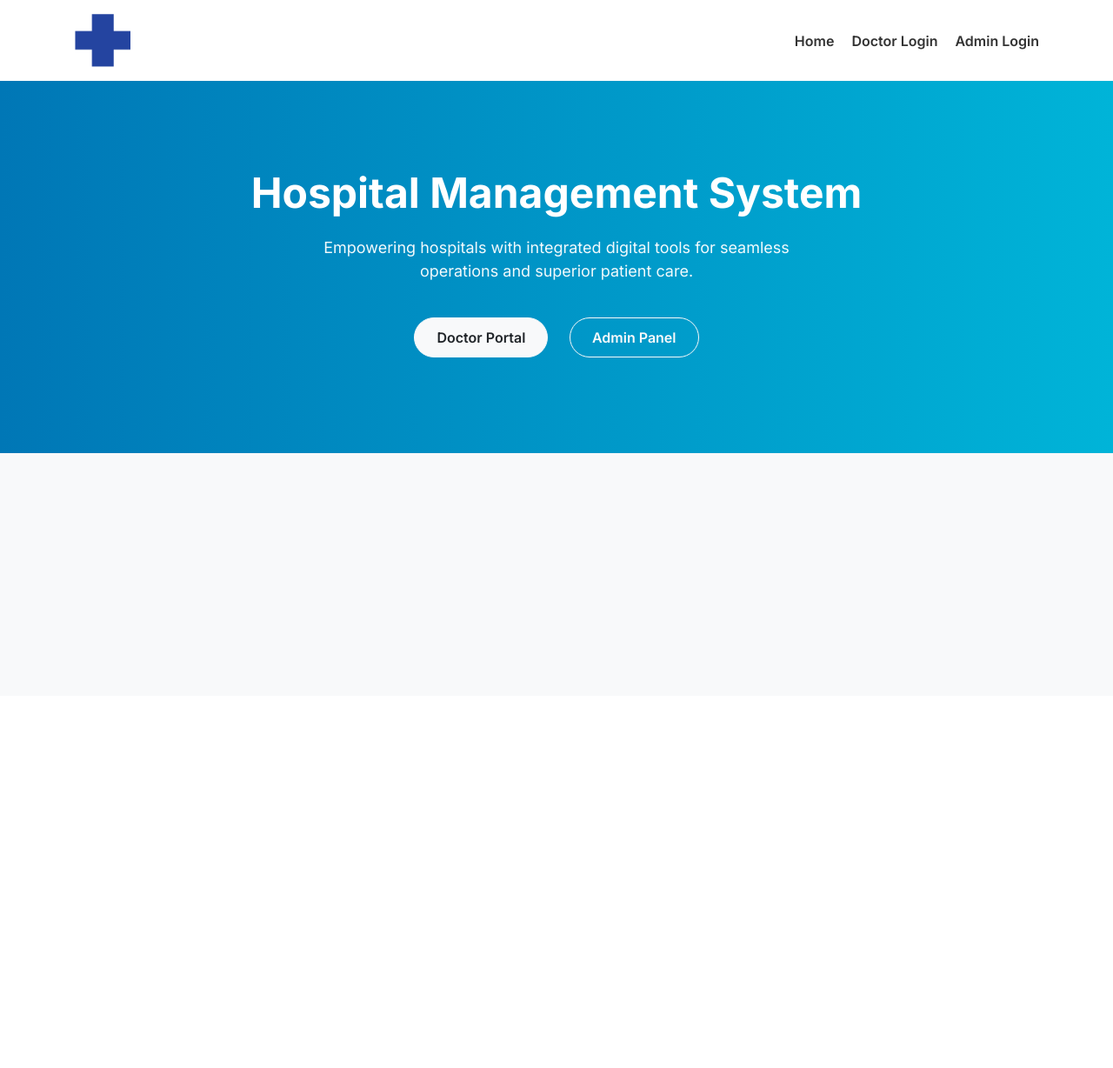
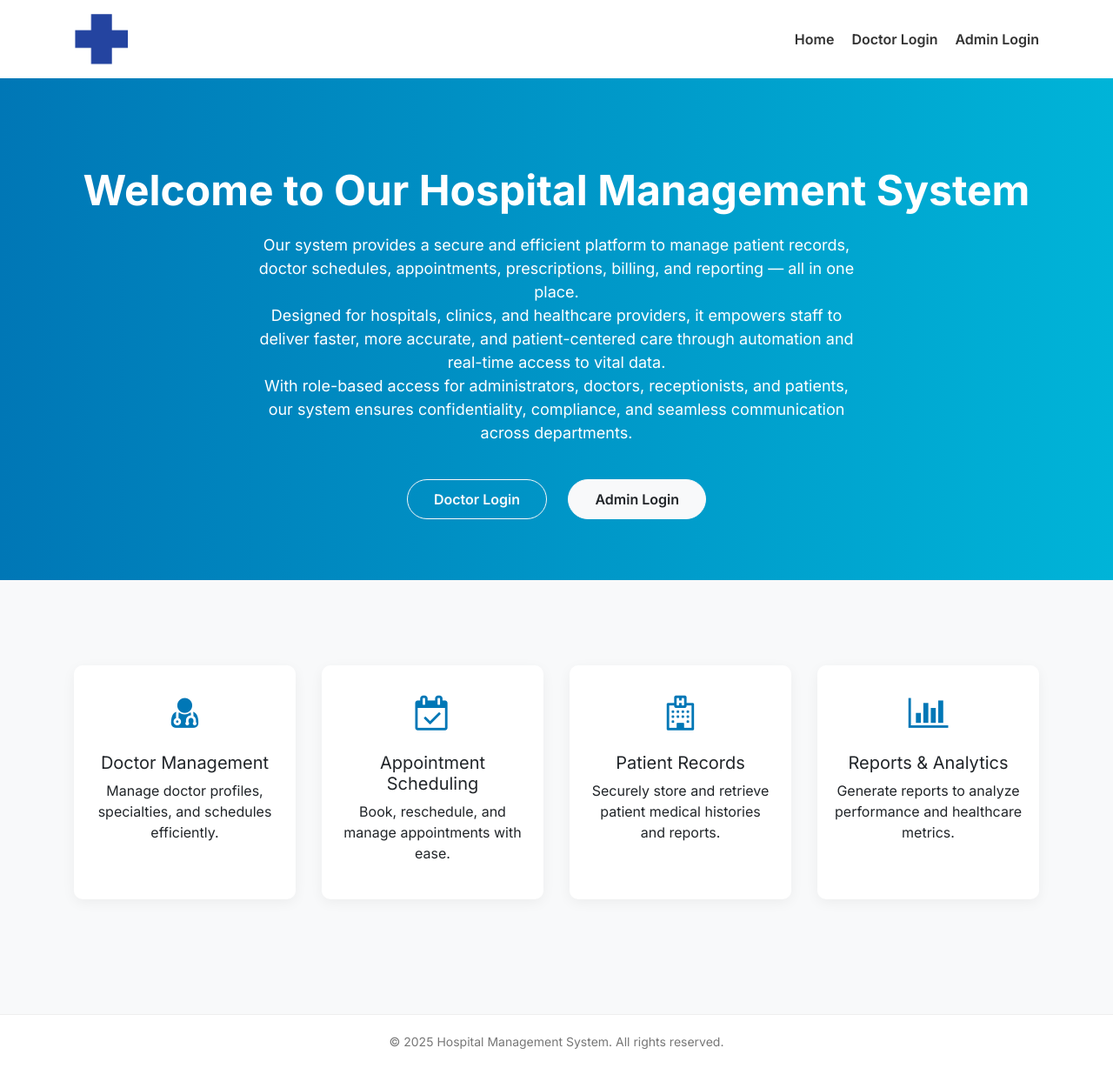
Before and after one commit to sengchhunyeang/Hospital-Application, a PHP site: page / in a window 1280 px wide. Shown: the whole page at 87% size. Before the commit the page ends 521 px from the top, so only its background shows below. Run offline with PHP 8.4, Linux system fonts and the light colour scheme.

Commit message:
edit index page

```diff
--- a/index.php
+++ b/index.php
@@ -2,17 +2,18 @@
 <html lang="en">
 <head>
   <meta charset="UTF-8" />
-    <meta name="viewport" content="width=device-width, initial-scale=1.0"/>
-    <meta http-equiv="X-UA-Compatible" content="ie=edge"/>
+  <meta name="viewport" content="width=device-width, initial-scale=1.0" />
+  <meta http-equiv="X-UA-Compatible" content="ie=edge" />
   <title>Hospital Management System</title>
   <link rel="shortcut icon" href="assets/images/logo/right.png" type="image/x-icon" />
 
   <!-- Google Font -->
-    <link href="https://fonts.googleapis.com/css2?family=Inter:wght@400;600;700&display=swap" rel="stylesheet"/>
+  <link href="https://fonts.googleapis.com/css2?family=Inter:wght@400;600;700&display=swap" rel="stylesheet" />
 
-    <!-- Bootstrap CSS -->
+  <!-- Bootstrap 4 -->
   <link rel="stylesheet" href="assets/css/bootstrap-4.1.3.min.css" />
   <link rel="stylesheet" href="assets/css/font-awesome-4.7.0.min.css" />
+  <link rel="stylesheet" href="https://cdnjs.cloudflare.com/ajax/libs/animate.css/4.1.1/animate.min.css" />
 
   <style>
     body {
@@ -45,15 +46,11 @@
       gap: 20px;
     }
 
-        .nav-menu li {
-            display: inline;
-        }
-
     .nav-menu a {
       text-decoration: none;
       font-weight: 600;
       color: #333;
-            transition: color 0.3s;
+      transition: all 0.3s ease;
     }
 
     .nav-menu a:hover {
@@ -63,8 +60,9 @@
     .banner {
       background: linear-gradient(to right, #0077b6, #00b4d8);
       color: white;
-            padding: 100px 20px;
+      padding: 100px 20px 60px;
       text-align: center;
+      position: relative;
     }
 
     .banner h1 {
@@ -75,15 +73,9 @@
 
     .banner p {
       font-size: 18px;
-            max-width: 600px;
+      max-width: 700px;
       margin: auto;
       opacity: 0.95;
-        }
-
-        .btn-rounded {
-            border-radius: 50px;
-            padding: 10px 25px;
-            font-weight: 600;
     }
 
     .login-buttons {
@@ -92,17 +84,48 @@
 
     .login-buttons .btn {
       margin: 10px;
+      border-radius: 50px;
+      padding: 10px 30px;
+      font-weight: 600;
+      transition: all 0.3s ease;
     }
 
-        .modal-header {
-            background-color: #0077b6;
-            color: white;
-            border-top-left-radius: .3rem;
-            border-top-right-radius: .3rem;
+    .login-buttons .btn:hover {
+      transform: scale(1.05);
     }
 
-        .modal-footer {
-            border-top: none;
+    .features {
+      margin-top: 50px;
+    }
+
+    .feature-box {
+      background: #fff;
+      padding: 25px 20px;
+      border-radius: 10px;
+      box-shadow: 0 4px 15px rgba(0,0,0,0.05);
+      transition: all 0.3s ease;
+      height: 100%;
+    }
+
+    .feature-box:hover {
+      transform: translateY(-8px);
+      box-shadow: 0 8px 25px rgba(0,0,0,0.1);
+    }
+
+    .feature-icon {
+      font-size: 40px;
+      color: #0077b6;
+      margin-bottom: 15px;
+    }
+
+    footer {
+      background-color: #ffffff;
+      text-align: center;
+      padding: 20px 0;
+      margin-top: 60px;
+      font-size: 14px;
+      color: #777;
+      border-top: 1px solid #eee;
     }
   </style>
 </head>
@@ -116,10 +139,10 @@
 </div>
 
 <!-- Header -->
-<header class="header-area">
+<header>
   <div class="container d-flex justify-content-between align-items-center">
     <a href="index.php">
-            <img src="assets/images/logo/right.png" alt="Logo" height="63">
+      <img src="assets/images/logo/right.png" alt="Logo" height="60">
     </a>
     <ul class="nav-menu">
       <li><a href="index.php">Home</a></li>
@@ -132,68 +155,63 @@
 <!-- Banner -->
 <section class="banner">
   <div class="container">
-        <h1>Hospital Management System</h1>
-        <p>Empowering hospitals with integrated digital tools for seamless operations and superior patient care.</p>
-        <div class="login-buttons">
-            <button class="btn btn-light btn-rounded" data-toggle="modal" data-target="#doctorLoginModal">Doctor Portal</button>
-            <button class="btn btn-outline-light btn-rounded" data-toggle="modal" data-target="#adminLoginModal">Admin Panel</button>
+    <h1 class="animate__animated animate__fadeInDown">Welcome to Our Hospital Management System</h1>
+    <p class="animate__animated animate__fadeInUp">
+      Our system provides a secure and efficient platform to manage patient records, doctor schedules, appointments, prescriptions, billing, and reporting — all in one place.
+    </p>
+    <p class="animate__animated animate__fadeInUp">
+      Designed for hospitals, clinics, and healthcare providers, it empowers staff to deliver faster, more accurate, and patient-centered care through automation and real-time access to vital data.
+    </p>
+    <p class="animate__animated animate__fadeInUp">
+      With role-based access for administrators, doctors, receptionists, and patients, our system ensures confidentiality, compliance, and seamless communication across departments.
+    </p>
+    <div class="login-buttons animate__animated animate__fadeInUp">
+      <a href="backend/doc/index.php" class="btn btn-outline-light">Doctor Login</a>
+      <a href="backend/admin/index.php" class="btn btn-light">Admin Login</a>
     </div>
   </div>
 </section>
 
-<!-- Doctor Login Modal -->
-<div class="modal fade" id="doctorLoginModal" tabindex="-1" role="dialog" aria-labelledby="doctorLoginModalLabel" aria-hidden="true">
-  <div class="modal-dialog modal-dialog-centered" role="document">
-    <form class="modal-content" action="backend/doc/index.php" method="post">
-      <div class="modal-header">
-        <h5 class="modal-title">Doctor Login</h5>
-        <button type="button" class="close text-white" data-dismiss="modal" aria-label="Close">
-          <span>&times;</span>
-        </button>
-      </div>
-      <div class="modal-body px-4">
-        <div class="form-group">
-          <label for="docUsername">Username</label>
-          <input type="text" class="form-control" name="username" id="docUsername" aria-label="Doctor Username" required/>
-        </div>
-        <div class="form-group">
-          <label for="docPassword">Password</label>
-          <input type="password" class="form-control" name="password" id="docPassword" aria-label="Doctor Password" required/>
+<!-- Features Section -->
+<section class="features py-5">
+  <div class="container">
+    <div class="row text-center">
+      <div class="col-md-3 mb-4">
+        <div class="feature-box">
+          <div class="feature-icon"><i class="fa fa-user-md"></i></div>
+          <h5>Doctor Management</h5>
+          <p>Manage doctor profiles, specialties, and schedules efficiently.</p>
         </div>
       </div>
-      <div class="modal-footer px-4">
-        <button type="submit" class="btn btn-primary btn-rounded w-100">Login</button>
-      </div>
-    </form>
+      <div class="col-md-3 mb-4">
+        <div class="feature-box">
+          <div class="feature-icon"><i class="fa fa-calendar-check-o"></i></div>
+          <h5>Appointment Scheduling</h5>
+          <p>Book, reschedule, and manage appointments with ease.</p>
         </div>
       </div>
-
-<!-- Admin Login Modal -->
-<div class="modal fade" id="adminLoginModal" tabindex="-1" role="dialog" aria-labelledby="adminLoginModalLabel" aria-hidden="true">
-  <div class="modal-dialog modal-dialog-centered" role="document">
-    <form class="modal-content" action="backend/admin/index.php" method="post">
-      <div class="modal-header">
-        <h5 class="modal-title">Admin Login</h5>
-        <button type="button" class="close text-white" data-dismiss="modal" aria-label="Close">
-          <span>&times;</span>
-        </button>
-      </div>
-      <div class="modal-body px-4">
-        <div class="form-group">
-          <label for="adminUsername">Username</label>
-          <input type="text" class="form-control" name="username" id="adminUsername" aria-label="Admin Username" required/>
-        </div>
-        <div class="form-group">
-          <label for="adminPassword">Password</label>
-          <input type="password" class="form-control" name="password" id="adminPassword" aria-label="Admin Password" required/>
+      <div class="col-md-3 mb-4">
+        <div class="feature-box">
+          <div class="feature-icon"><i class="fa fa-hospital-o"></i></div>
+          <h5>Patient Records</h5>
+          <p>Securely store and retrieve patient medical histories and reports.</p>
         </div>
       </div>
-      <div class="modal-footer px-4">
-        <button type="submit" class="btn btn-success btn-rounded w-100">Login</button>
-      </div>
-    </form>
+      <div class="col-md-3 mb-4">
+        <div class="feature-box">
+          <div class="feature-icon"><i class="fa fa-bar-chart"></i></div>
+          <h5>Reports & Analytics</h5>
+          <p>Generate reports to analyze performance and healthcare metrics.</p>
         </div>
       </div>
+    </div>
+  </div>
+</section>
+
+<!-- Footer -->
+<footer>
+  &copy; 2025 Hospital Management System. All rights reserved.
+</footer>
 
 <!-- Scripts -->
 <script src="assets/js/vendor/jquery-2.2.4.min.js"></script>
```
Lines whose indentation alone changed are shown as unchanged.
